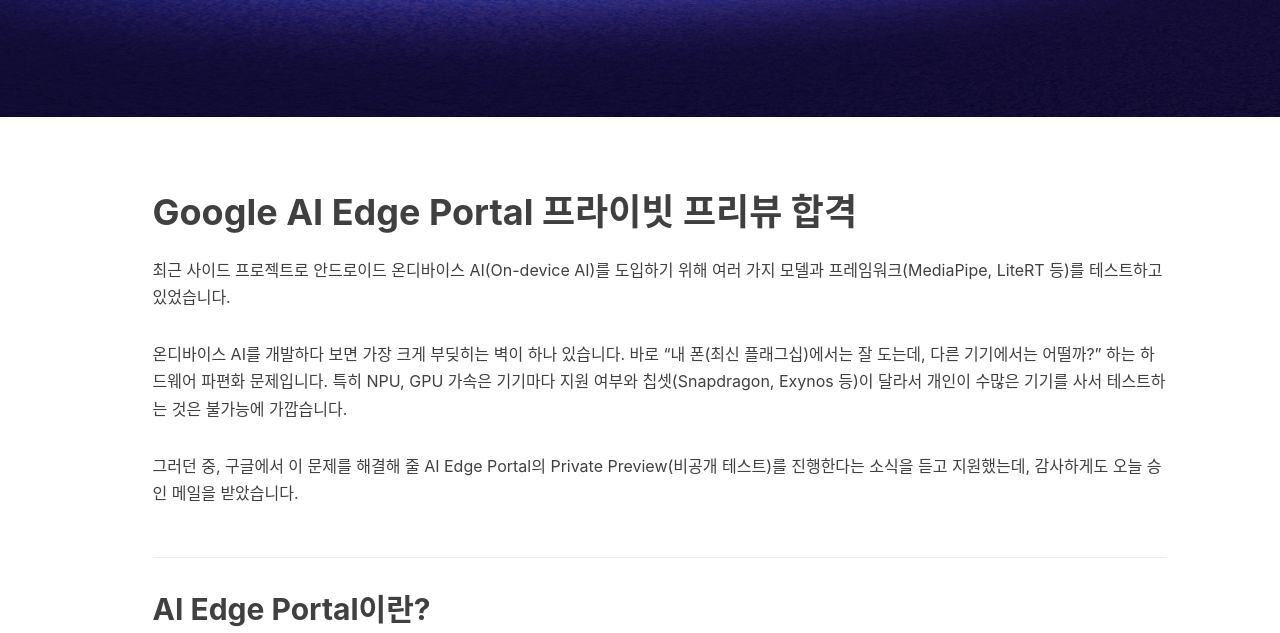
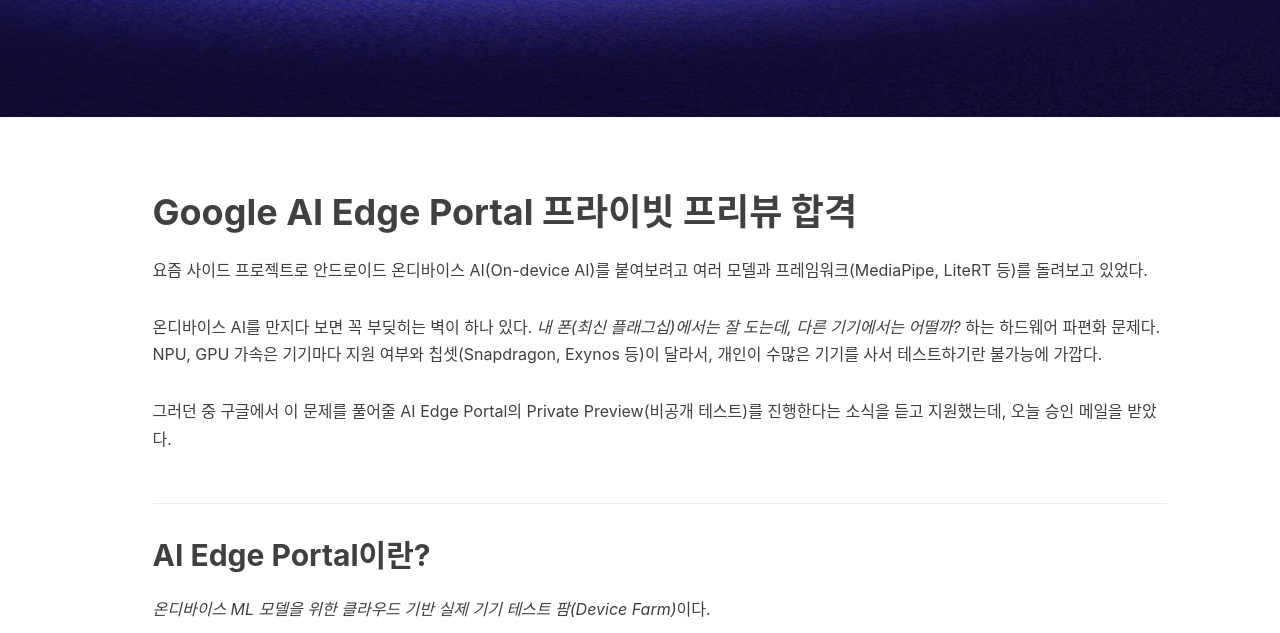
Before and after one commit to dongsik93/dongsik93.github.io, a Jekyll site: the page built from _posts/2026-04-27-android-ai-edge-portal.md, in a window 1280 px wide and 1400 px high, scrolled down 569 px, cut to the strip 0-633 px from the top of the window. Built offline with Jekyll 4.4.1, drawn with Linux system fonts in a browser that asks for light colours; nearby versions of some CDN libraries; comment, search, counter and statistics services are not loaded; some of the changed text lies outside the part shown.

Commit message:
polish android-ai-edge-portal post style

```diff
--- a/_posts/2026-04-27-android-ai-edge-portal.md
+++ b/_posts/2026-04-27-android-ai-edge-portal.md
@@ -10,46 +10,46 @@
 
 # Google AI Edge Portal 프라이빗 프리뷰 합격
 
-최근 사이드 프로젝트로 안드로이드 온디바이스 AI(On-device AI)를 도입하기 위해 여러 가지 모델과 프레임워크(MediaPipe, LiteRT 등)를 테스트하고 있었습니다.
+요즘 사이드 프로젝트로 안드로이드 온디바이스 AI(On-device AI)를 붙여보려고 여러 모델과 프레임워크(MediaPipe, LiteRT 등)를 돌려보고 있었다.
 
-온디바이스 AI를 개발하다 보면 가장 크게 부딪히는 벽이 하나 있습니다. 바로 "내 폰(최신 플래그십)에서는 잘 도는데, 다른 기기에서는 어떨까?" 하는 하드웨어 파편화 문제입니다. 특히 NPU, GPU 가속은 기기마다 지원 여부와 칩셋(Snapdragon, Exynos 등)이 달라서 개인이 수많은 기기를 사서 테스트하는 것은 불가능에 가깝습니다.
+온디바이스 AI를 만지다 보면 꼭 부딪히는 벽이 하나 있다. *내 폰(최신 플래그십)에서는 잘 도는데, 다른 기기에서는 어떨까?* 하는 하드웨어 파편화 문제다. NPU, GPU 가속은 기기마다 지원 여부와 칩셋(Snapdragon, Exynos 등)이 달라서, 개인이 수많은 기기를 사서 테스트하기란 불가능에 가깝다.
 
-그러던 중, 구글에서 이 문제를 해결해 줄 AI Edge Portal의 Private Preview(비공개 테스트)를 진행한다는 소식을 듣고 지원했는데, 감사하게도 오늘 승인 메일을 받았습니다.
+그러던 중 구글에서 이 문제를 풀어줄 AI Edge Portal의 Private Preview(비공개 테스트)를 진행한다는 소식을 듣고 지원했는데, 오늘 승인 메일을 받았다.
 
 ## AI Edge Portal이란?
 
-간단히 말해 "온디바이스 ML 모델을 위한 클라우드 기반 실제 기기 테스트 팜(Device Farm)"입니다.
+*온디바이스 ML 모델을 위한 클라우드 기반 실제 기기 테스트 팜(Device Farm)*이다.
 
 ![Example Benchmark](/img/in-post/example-benchmark.png)
 > *이미지 출처: [Google AI Edge Portal 공식 홈페이지](https://ai.google.dev/edge)*
 
-구글 클라우드 콘솔(GCP) 내에서 작동하며, 개발자가 자신이 깎은 .tflite (또는 LiteRT) 모델을 업로드하면 구글이 보유한 수많은 실제 안드로이드 기기 풀(Pool)에서 모델을 돌려보고 벤치마크 결과를 알려주는 서비스입니다.
+구글 클라우드 콘솔(GCP) 안에서 작동한다. 개발자가 .tflite (또는 LiteRT) 모델을 업로드하면, 구글이 보유한 수백 대의 실제 안드로이드 기기 풀(Pool)에서 모델을 돌리고 벤치마크 결과를 돌려준다.
 
 ![Benchmark Creation](/img/in-post/benchmark-creation-v2.gif)
 > *벤치마크 생성 과정 예시 (출처: [Google AI Edge Portal 공식 홈페이지](https://ai.google.dev/edge))*
 
-공개된 소개에 따르면 다음과 같은 테스트가 가능합니다.
-* 다양한 가속기 지원: CPU뿐만 아니라 실제 기기의 GPU와 NPU 가속기를 사용한 테스트
+공개된 소개 기준으로 가능한 테스트는 이렇다.
+* 다양한 가속기 지원: CPU뿐 아니라 실제 기기의 GPU, NPU 가속기로 테스트
 * 다양한 기기 풀: 수백 대의 실제 안드로이드 기기에서 모델 성능(Latency, Memory 등) 측정
 
 ![Benchmark Report](/img/in-post/benchmark-report-v2.gif)
 > *벤치마크 분석 리포트 예시 (출처: [Google AI Edge Portal 공식 홈페이지](https://ai.google.dev/edge))*
 
-이제 "이 모델이 갤럭시 S24 NPU에서는 얼마나 빠를까? 구형 기기에서는 메모리가 터지지 않을까?" 하는 고민을 실제 기기 없이도 클라우드에서 바로 검증할 수 있게 된 것입니다.
+*이 모델이 갤럭시 S24 NPU에서는 얼마나 빠를까? 구형 기기에서는 메모리가 터지지 않을까?* 하는 고민을 실제 기기 없이 클라우드에서 바로 검증할 수 있게 됐다.
 
-## 어떻게 신청하나요?
+## 어떻게 신청하나?
 
-현재 이 서비스는 일반 대중에게 공개되지 않은 Private Preview 상태이며, 신청서를 제출한 개발자/기업 중 심사를 거쳐 권한(Allowlist)을 부여하고 있습니다.
+지금은 Private Preview 상태라 신청서를 낸 개발자/기업 중 심사를 거쳐 Allowlist에 추가해주는 방식이다.
 
-온디바이스 AI 앱을 개발 중이시거나, TFLite/LiteRT 모델의 하드웨어 가속 성능을 측정해보고 싶은 분들이라면 꼭 신청해 보시길 강력히 추천합니다.
+온디바이스 AI 앱을 개발 중이거나 TFLite/LiteRT 모델의 하드웨어 가속 성능을 재보고 싶다면 신청해볼 만하다.
 
 - 신청 링크: 구글이 제공한 공식 Sign-up Form 링크를 확인하세요.
 - 관련 정보: 구글 공식 블로그의 AI Edge 관련 포스트를 참고하세요.
 
 ## 마무리
 
-현재 프라이빗 프리뷰 엠바고(NDA) 정책상, 포털 내부의 상세한 대시보드 화면이나 제가 돌려본 구체적인 벤치마크 수치, 내부 도구 사용법 등은 아직 공개할 수 없습니다.
+지금은 프라이빗 프리뷰 엠바고(NDA) 정책상 포털 내부 대시보드 화면이나 직접 돌려본 벤치마크 수치, 도구 사용법 등은 공개할 수 없다.
 
-하지만 온디바이스 AI 개발자들에게 단비 같은 서비스가 될 것은 확실해 보입니다. 추후 이 서비스가 퍼블릭 프리뷰나 정식 버전(GA)으로 공개되어 엠바고가 풀리게 되면, "실제 1B 모델 파인튜닝부터 AI Edge Portal을 활용한 NPU 최적화까지" 이어지는 깊이 있는 개발 삽질기 시리즈를 연재해 보겠습니다.
+다만 온디바이스 AI 개발자한테는 가뭄에 단비 같은 서비스다. 퍼블릭 프리뷰나 GA로 풀려서 엠바고가 해제되면, *실제 1B 모델 파인튜닝부터 AI Edge Portal을 활용한 NPU 최적화까지* 이어지는 삽질기를 써볼 생각이다.
 
-안드로이드 온디바이스 AI 생태계가 생각보다 훨씬 빠르게 발전하고 있네요. 모두 즐거운 코딩 하세요.
+안드로이드 온디바이스 AI 생태계가 생각보다 훨씬 빠르게 굴러가고 있다.
```
